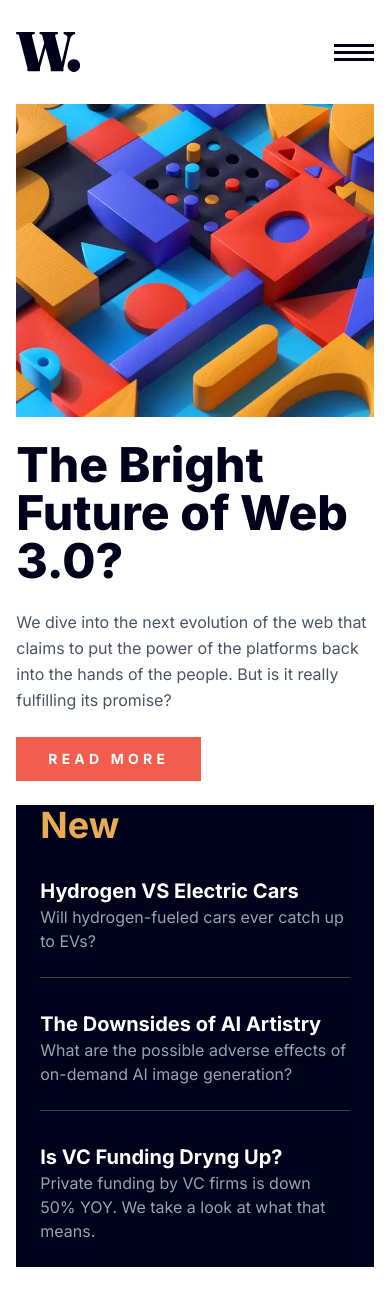
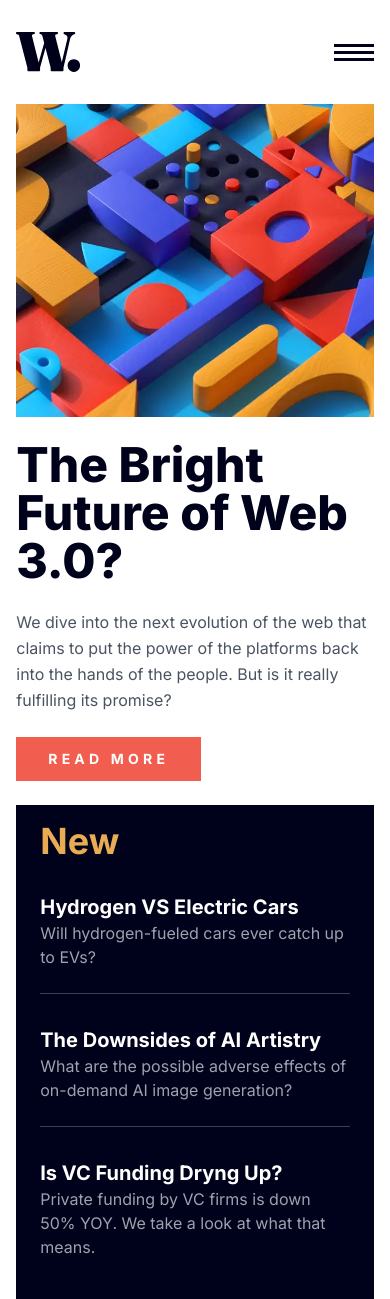
Before and after one commit to RamunnoAJ/fem-news-homepage, a React (Vite) app: page / in a window 390 px wide. Shown: the top 1299 px of the page. Before the commit the page ends 1267 px from the top, so only its background shows below. Built offline with nearby package versions, Linux system fonts and the light colour scheme.

Commit message:
fix: paddings on news section

```diff
--- a/src/components/News.jsx
+++ b/src/components/News.jsx
@@ -21,7 +21,7 @@ const news = [
 
 function News() {
   return (
-    <section className='bg-secondary px-6 flex flex-col gap-8 h-full justify-center'>
+    <section className='bg-secondary px-6 py-4 md:py-0 flex flex-col gap-8 h-full justify-center'>
       <h3 className='text-primary-light font-bold text-4xl'>New</h3>
       <div className='flex flex-col gap-8'>
         {news.map((notice) => (
```
